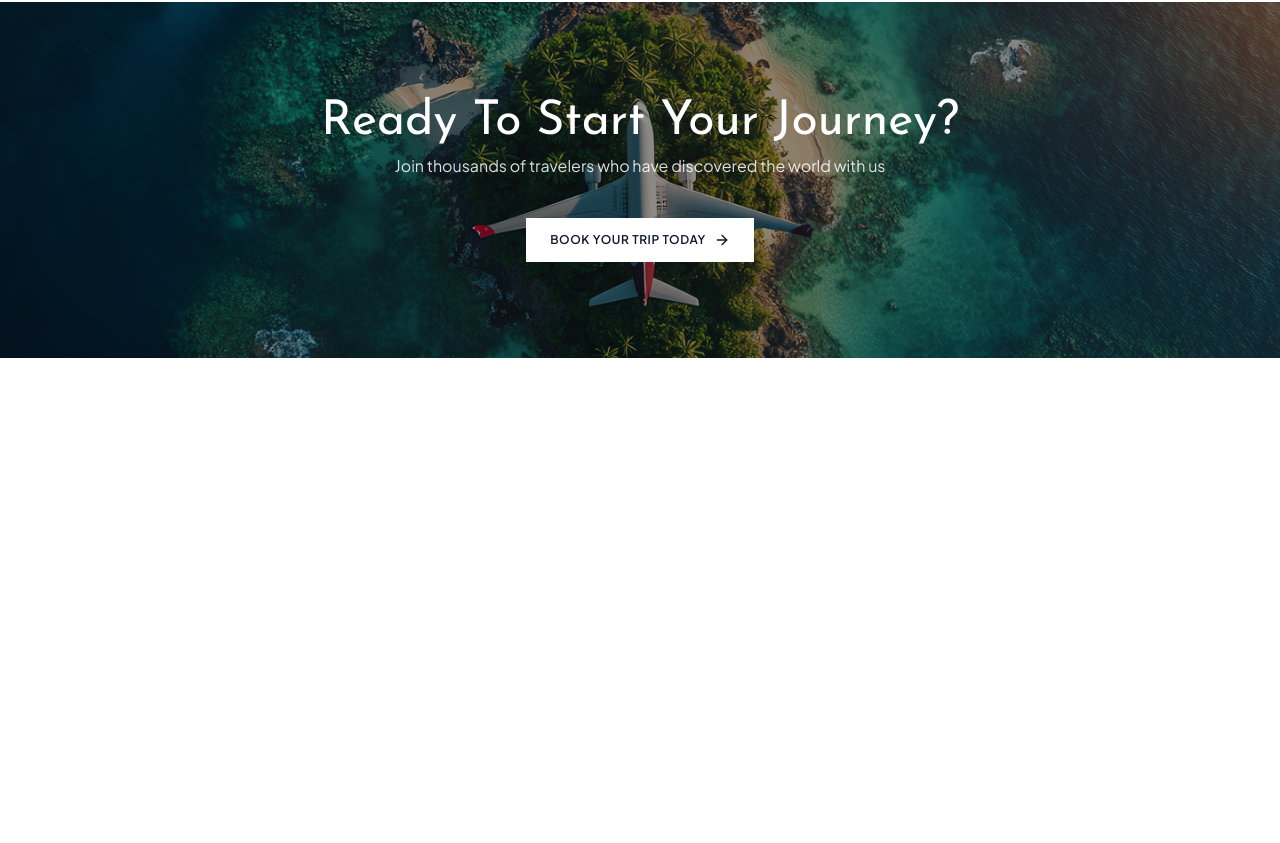
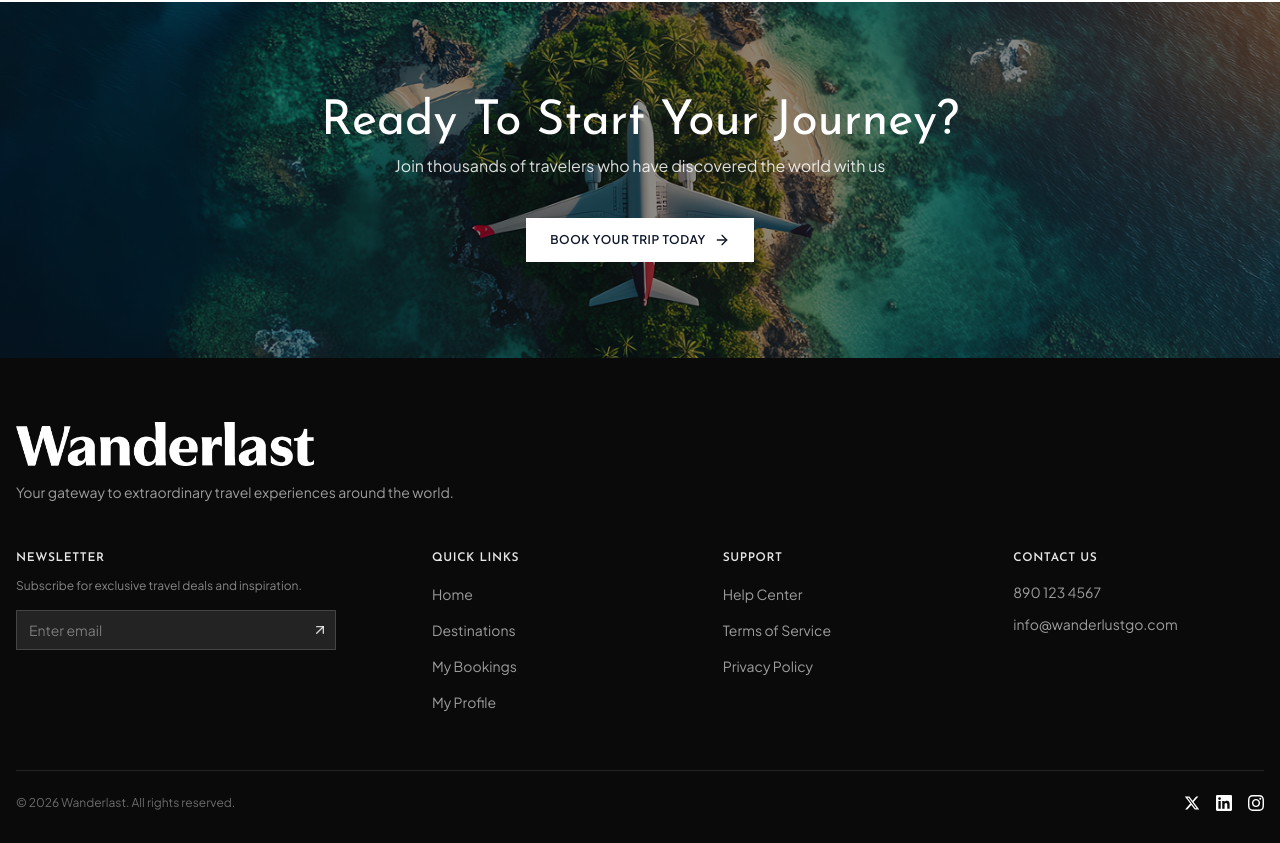
Before and after one commit to mrrakib5007/wanderlast-client, a Next.js app: page / in a window 1280 px wide. Shown: the part 1812-2655 px from the top of the page. Before the commit the page ends 2170 px from the top, so only its background shows below. Built offline with nearby package versions, Linux system fonts and the light colour scheme.

Commit message:
Footer section added

```diff
--- a/src/app/layout.tsx
+++ b/src/app/layout.tsx
@@ -2,6 +2,8 @@
 import { Josefin_Sans, Plus_Jakarta_Sans } from "next/font/google";
 import "./globals.css";
 import { Navbar } from "@/components/navbar";
+import { Footer } from "@/components/footer";
+import { DEFAULT_DESCRIPTION, SITE_NAME, SITE_URL } from "@/lib/site-config";
 
 const plusJakartaSans = Plus_Jakarta_Sans({
   variable: "--font-plus-jakarta-sans",
@@ -14,8 +16,29 @@
 });
 
 export const metadata: Metadata = {
-  title: "Create Next App",
-  description: "Generated by create next app",
+  metadataBase: new URL(SITE_URL),
+  title: {
+    default: "Wanderlast | Discover Your Next Adventure",
+    template: "%s | Wanderlast",
+  },
+  description: DEFAULT_DESCRIPTION,
+  applicationName: SITE_NAME,
+  keywords: [
+    "travel",
+    "tours",
+    "vacation packages",
+    "destinations",
+    "guided trips",
+    "wanderlast",
+  ],
+  robots: { index: true, follow: true },
+  openGraph: {
+    type: "website",
+    siteName: SITE_NAME,
+    url: "/",
+    images: [{ url: "/banner.png", alt: "Wanderlast — breathtaking travel destinations" }],
+  },
+  twitter: { card: "summary_large_image" },
 };
 
 export default function RootLayout({ children }: LayoutProps<"/">) {
@@ -27,6 +50,7 @@
       <body className="min-h-full flex flex-col">
         <Navbar />
         {children}
+        <Footer />
       </body>
     </html>
   );
--- a/src/app/page.tsx
+++ b/src/app/page.tsx
@@ -1,7 +1,42 @@
+import type { Metadata } from "next";
 import { Banner } from "@/components/banner";
 import { WhyChooseUs } from "@/components/why-choose-us";
 import { Testimonials } from "@/components/testimonials";
 import { CTA } from "@/components/cta";
+import { SITE_NAME } from "@/lib/site-config";
+
+export const metadata: Metadata = {
+  title: { absolute: `${SITE_NAME} | Discover Your Next Adventure` },
+  description:
+    "Explore breathtaking destinations and create unforgettable memories with Wanderlast's curated travel experiences. Book your next journey today.",
+  keywords: [
+    "travel packages",
+    "holiday bookings",
+    "adventure tours",
+    "luxury travel",
+    "travel agency",
+    "book trips online",
+  ],
+  alternates: { canonical: "/" },
+  robots: { index: true, follow: true },
+  openGraph: {
+    type: "website",
+    url: "/",
+    title: `${SITE_NAME} | Discover Your Next Adventure`,
+    description:
+      "Explore breathtaking destinations and create unforgettable memories with our curated travel experiences.",
+    siteName: SITE_NAME,
+    images: [
+      { url: "/banner.png", alt: "Discover your next adventure with Wanderlast" },
+    ],
+  },
+  twitter: {
+    card: "summary_large_image",
+    title: `${SITE_NAME} | Discover Your Next Adventure`,
+    description: "Explore breathtaking destinations and book your next journey today.",
+    images: ["/banner.png"],
+  },
+};
 
 export default function Home() {
   return (
--- /dev/null
+++ b/src/app/robots.ts
@@ -0,0 +1,9 @@
+import type { MetadataRoute } from "next";
+import { SITE_URL } from "@/lib/site-config";
+
+export default function robots(): MetadataRoute.Robots {
+  return {
+    rules: { userAgent: "*", allow: "/" },
+    sitemap: `${SITE_URL}/sitemap.xml`,
+  };
+}
--- /dev/null
+++ b/src/app/sitemap.ts
@@ -0,0 +1,13 @@
+import type { MetadataRoute } from "next";
+import { SITE_URL } from "@/lib/site-config";
+
+export default function sitemap(): MetadataRoute.Sitemap {
+  return [
+    {
+      url: SITE_URL,
+      changeFrequency: "weekly",
+      priority: 1,
+    },
+    // Notun page/section add korle ekhane entry jog koro
+  ];
+}
--- /dev/null
+++ b/src/components/footer.tsx
@@ -0,0 +1,159 @@
+import Image from "next/image";
+import { ArrowUpRight } from "lucide-react";
+
+/* ============================================================
+   Footer config — edit everything here
+   ============================================================ */
+
+const footer = {
+  logo: "/logo-white.png",
+  tagline: "Your gateway to extraordinary travel experiences around the world.",
+  copyright: `© ${new Date().getFullYear()} Wanderlast. All rights reserved.`,
+};
+
+const linkColumns = [
+  {
+    title: "Quick Links",
+    links: [
+      { name: "Home", href: "/" },
+      { name: "Destinations", href: "/destinations" },
+      { name: "My Bookings", href: "/bookings" },
+      { name: "My Profile", href: "/profile" },
+    ],
+  },
+  {
+    title: "Support",
+    links: [
+      { name: "Help Center", href: "/help" },
+      { name: "Terms of Service", href: "/terms" },
+      { name: "Privacy Policy", href: "/privacy" },
+    ],
+  },
+];
+
+const contact = {
+  phone: "890 123 4567",
+  email: "info@wanderlustgo.com",
+};
+
+const socials = [
+  { name: "X", href: "/", icon: "x" },
+  { name: "LinkedIn", href: "/", icon: "linkedin" },
+  { name: "Instagram", href: "/", icon: "instagram" },
+] as const;
+
+/* ============================================================ */
+
+function SocialIcon({ name }: { name: "x" | "linkedin" | "instagram" }) {
+  // lucide-react no longer ships brand logos — inline paths
+  const paths: Record<string, string> = {
+    x: "M18.244 2.25h3.308l-7.227 8.26 8.502 11.24H16.17l-5.214-6.817L4.99 21.75H1.68l7.73-8.835L1.254 2.25H8.08l4.713 6.231 5.451-6.231Zm-1.161 17.52h1.833L7.084 4.126H5.117l11.966 15.644Z",
+    linkedin:
+      "M20.447 20.452h-3.554v-5.569c0-1.328-.027-3.037-1.852-3.037-1.853 0-2.136 1.445-2.136 2.939v5.667H9.351V9h3.414v1.561h.046c.477-.9 1.637-1.85 3.37-1.85 3.601 0 4.267 2.37 4.267 5.455v6.286zM5.337 7.433c-1.144 0-2.063-.926-2.063-2.065 0-1.138.92-2.063 2.063-2.063 1.14 0 2.064.925 2.064 2.063 0 1.139-.925 2.065-2.064 2.065zm1.782 13.019H3.555V9h3.564v11.452zM22.225 0H1.771C.792 0 0 .774 0 1.729v20.542C0 23.227.792 24 1.771 24h20.451C23.2 24 24 23.227 24 22.271V1.729C24 .774 23.2 0 22.222 0z",
+    instagram:
+      "M12 2.163c3.204 0 3.584.012 4.85.07 3.252.148 4.771 1.691 4.919 4.919.058 1.265.069 1.645.069 4.849 0 3.205-.012 3.584-.069 4.849-.149 3.225-1.664 4.771-4.919 4.919-1.266.058-1.644.07-4.85.07-3.204 0-3.584-.012-4.849-.07-3.26-.149-4.771-1.699-4.919-4.92-.058-1.265-.07-1.644-.07-4.849 0-3.204.013-3.583.07-4.849.149-3.227 1.664-4.771 4.919-4.919 1.266-.057 1.645-.069 4.849-.069zm0-2.163c-3.259 0-3.667.014-4.947.072-4.358.2-6.78 2.618-6.98 6.98-.059 1.281-.073 1.689-.073 4.948 0 3.259.014 3.668.072 4.948.2 4.358 2.618 6.78 6.98 6.98 1.281.058 1.689.072 4.948.072 3.259 0 3.668-.014 4.948-.072 4.354-.2 6.782-2.618 6.979-6.98.059-1.28.073-1.689.073-4.948 0-3.259-.014-3.667-.072-4.947-.196-4.354-2.617-6.78-6.979-6.98-1.281-.059-1.69-.073-4.949-.073zm0 5.838c-3.403 0-6.162 2.759-6.162 6.162s2.759 6.163 6.162 6.163 6.162-2.759 6.162-6.163c0-3.403-2.759-6.162-6.162-6.162zm0 10.162c-2.209 0-4-1.79-4-4 0-2.209 1.791-4 4-4s4 1.791 4 4c0 2.21-1.791 4-4 4zm6.406-11.845c-.796 0-1.441.645-1.441 1.44s.645 1.44 1.441 1.44c.795 0 1.439-.645 1.439-1.44s-.644-1.44-1.439-1.44z",
+  };
+
+  return (
+    <svg viewBox="0 0 24 24" className="size-4 fill-current" aria-hidden="true">
+      <path d={paths[name]} />
+    </svg>
+  );
+}
+
+export function Footer() {
+  return (
+    <footer className="bg-neutral-950 text-white">
+      <div className="mx-auto max-w-7xl px-4 pt-16 pb-8">
+        {/* Brand */}
+        <div className="max-w-md">
+          <Image
+            src={footer.logo}
+            alt="Wanderlast"
+            width={300}
+            height={60}
+            className="h-11 w-auto"
+          />
+          <p className="mt-4 text-sm text-white/60">{footer.tagline}</p>
+        </div>
+
+        {/* Columns */}
+        <div className="mt-12 grid gap-10 sm:grid-cols-2 lg:grid-cols-[1.5fr_1fr_1fr_1fr]">
+          {/* Newsletter */}
+          <div>
+            <h3 className="text-xs font-josefin font-semibold uppercase tracking-wider text-white/90">
+              Newsletter
+            </h3>
+            <p className="mt-3 text-xs text-white/50">
+              Subscribe for exclusive travel deals and inspiration.
+            </p>
+            <form className="relative mt-4 max-w-xs" action="#">
+              <input
+                type="email"
+                placeholder="Enter email"
+                aria-label="Enter email"
+                className="h-10 w-full rounded-none border border-white/15 bg-white/10 px-3 pr-10 text-sm text-white outline-none transition-colors placeholder:text-white/40 focus:border-white/40"
+              />
+              <button
+                type="button"
+                aria-label="Subscribe"
+                className="absolute top-1/2 right-2 -translate-y-1/2 text-white/80 hover:text-white"
+              >
+                <ArrowUpRight className="size-4" />
+              </button>
+            </form>
+          </div>
+
+          {/* Link columns */}
+          {linkColumns.map((column) => (
+            <div key={column.title}>
+              <h3 className="font-josefin text-xs font-semibold uppercase tracking-wider text-white/90">
+                {column.title}
+              </h3>
+              <ul className="mt-4 space-y-3">
+                {column.links.map((link) => (
+                  <li key={link.name}>
+                    <a
+                      href={link.href}
+                      className="text-sm text-white/60 transition-colors hover:text-white"
+                    >
+                      {link.name}
+                    </a>
+                  </li>
+                ))}
+              </ul>
+            </div>
+          ))}
+
+          {/* Contact */}
+          <div>
+            <h3 className="font-josefin text-xs font-semibold uppercase tracking-wider text-white/90">
+              Contact Us
+            </h3>
+            <ul className="mt-4 space-y-3 text-sm text-white/60">
+              <li>{contact.phone}</li>
+              <li>{contact.email}</li>
+            </ul>
+          </div>
+        </div>
+
+        {/* Bottom bar */}
+        <div className="mt-14 flex flex-col gap-4 border-t border-white/10 pt-6 sm:flex-row sm:items-center sm:justify-between">
+          <p className="text-xs text-white/40">{footer.copyright}</p>
+          <div className="flex items-center gap-4">
+            {socials.map((social) => (
+              <a
+                key={social.name}
+                href={social.href}
+                aria-label={social.name}
+                className="text-white hover:text-cyan-600"
+              >
+                <SocialIcon name={social.icon} />
+              </a>
+            ))}
+          </div>
+        </div>
+      </div>
+    </footer>
+  );
+}
--- /dev/null
+++ b/src/lib/site-config.ts
@@ -0,0 +1,8 @@
+// Global site config for SEO metadata (robots, sitemap, OG URLs).
+// TODO: deploy er somoy real production domain boshan.
+export const SITE_URL = "https://wanderlust-go.vercel.app";
+
+export const SITE_NAME = "Wanderlast";
+
+export const DEFAULT_DESCRIPTION =
+  "Wanderlast is your gateway to extraordinary travel experiences around the world — curated destinations, expert guides and seamless bookings.";
```
